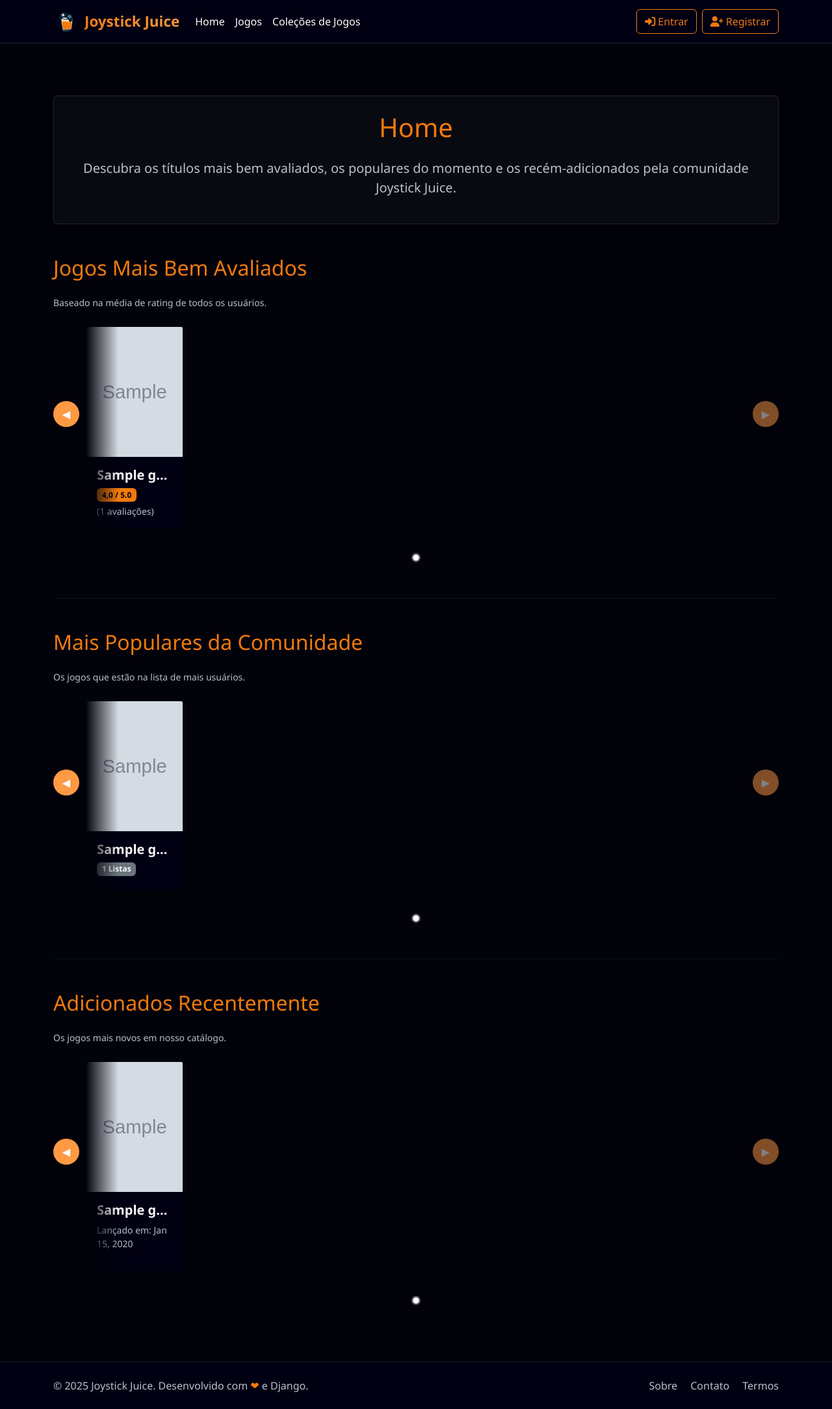
After one commit to Mxrlrey/Joystick_Juice, a Django app: page /game/ in a window 1280 px wide. The commit adds this page. Shown: the whole page at 65% size. Run offline with Django 5.2, Linux system fonts and the light colour scheme; tables that the repository leaves empty hold one stand-in row (values such as "Sample post"); grey boxes marked "Sample" are stand-in pictures; some libraries are stand-ins or nearby versions.

Commit message:
feat(game): add homepage logic for most played, recent and top-rated games

```diff
--- a/code/club/views.py
+++ b/code/club/views.py
@@ -116,6 +116,7 @@ def club_chat(request, club_id):
     }
     return render(request, 'club/chat.html', context)
 
+#List User Clubs
 @login_required
 def list_user_clubs(request, user_id):
     target_user = get_object_or_404(User, id=user_id)
--- a/code/game/urls.py
+++ b/code/game/urls.py
@@ -1,8 +1,10 @@
 from django.urls import path
 from django.contrib.auth import views as auth_views
 from . import views
+from game.views import home_page
 
 urlpatterns = [
+    path('home/', home_page, name='home'),
     path("list", views.list_games, name="list_game"),
     path('<int:game_id>/', views.game_detail, name='game_detail'),
     path('form/add/', views.create_game, name='create_game'),
@@ -16,4 +18,5 @@ urlpatterns = [
     path('game/remove/<int:game_id>/', views.remove_from_list, name='remove_from_list'),
     path("game/<int:game_id>/favorite/", views.toggle_favorite, name="toggle_favorite"),
     path("game/<int:game_id>/like/", views.toggle_like, name="toggle_like"),
+    path('', views.home_page, name='home'),
 ]
--- a/code/game/views.py
+++ b/code/game/views.py
@@ -386,3 +386,38 @@ def toggle_like(request, game_id):
         messages.success(request, f"Você curtiu '{game.title}'!")
 
     return redirect(request.META.get("HTTP_REFERER", "/"))
+
+
+def home_page(request):
+    # --- 1. Mais Bem Avaliados (Top Rated) ---
+    # CORRIGIDO: Adicionamos list_count (Count('usergamelist')) para que possamos usá-lo no order_by
+    top_rated_games = Game.objects.annotate(
+        avg_rating=Avg('review__rating'),
+        list_count=Count('usergamelist') # ANOTAÇÃO ADICIONADA: Usada como critério de desempate
+    ).filter(
+        avg_rating__isnull=False
+    ).order_by('-avg_rating', '-list_count')[:10]  # Ordena pela maior média, desempata pela popularidade
+
+    # --- 2. Mais Populares (Most Popular) ---
+    # Esta query já está correta, pois define e usa 'list_count'
+    popular_games_qs = Game.objects.annotate(
+        list_count=Count('usergamelist')
+    ).order_by('-list_count')
+
+    popular_games = popular_games_qs[:10]
+
+    if not popular_games.exists():
+        # Fallback para jogos aleatórios se não houver listas
+        popular_games = Game.objects.all().order_by('?')[:10]
+
+    # --- 3. Adicionados Recentemente (Recently Added) ---
+    # CORRIGIDO: 'created_at' não existe. Usando 'release_date' como substituto.
+    recent_games = Game.objects.all().order_by('-release_date')[:10]
+
+    context = {
+        'top_rated_games': top_rated_games,
+        'popular_games': popular_games,
+        'recent_games': recent_games,
+    }
+
+    return render(request, "game/home.html", context)
--- a/code/joystickjuice/urls.py
+++ b/code/joystickjuice/urls.py
@@ -2,6 +2,7 @@ from django.contrib import admin
 from django.urls import include, path
 from django.conf import settings
 from django.conf.urls.static import static
+from game.views import home_page
 
 urlpatterns = [
     path('admin/', admin.site.urls),
@@ -11,6 +12,7 @@ urlpatterns = [
     path('review/', include('review.urls')),
     path('club/', include('club.urls')),
     path('collections/', include('collection.urls')),
+    path("", include("game.urls")),
 ]
 
 if settings.DEBUG:
--- /dev/null
+++ b/code/static/css/game/home.css
@@ -0,0 +1,201 @@
+.carousel-scroll-container {
+    -webkit-overflow-scrolling: touch;
+    scrollbar-width: none;
+    scroll-behavior: smooth;
+    padding: 10px 0;
+}
+
+.carousel-scroll-container::-webkit-scrollbar {
+    display: none;
+}
+
+.game-card-wrapper {
+    width: 150px;
+    transition: transform 0.3s ease;
+}
+
+.game-card-wrapper:hover {
+    transform: translateY(-5px);
+}
+
+.game-cover-img {
+    height: 200px;
+    object-fit: cover;
+    border-radius: var(--radius) var(--radius) 0 0;
+    transition: transform 0.3s ease;
+}
+
+.game-card-wrapper:hover .game-cover-img {
+    transform: scale(1.03);
+}
+
+.truncate-text {
+    white-space: nowrap;
+    overflow: hidden;
+    text-overflow: ellipsis;
+}
+
+.game-card-wrapper .card-body .d-flex {
+    flex-direction: column !important;
+    align-items: flex-start !important;
+}
+
+.game-card-wrapper .card-body .d-flex > .badge {
+    margin-bottom: 4px;
+    margin-right: 0 !important;
+}
+
+.game-card-wrapper .card-body .small {
+    white-space: normal;
+}
+
+@media (max-width: 576px) {
+    .game-card-wrapper {
+        width: 140px;
+    }
+}
+
+.game-card-wrapper a {
+    text-decoration: none !important;
+    color: inherit !important;
+    display: block;
+    height: 100%;
+}
+
+.game-card-wrapper a:hover {
+    text-decoration: none !important;
+}
+
+.carousel-wrapper {
+    position: relative;
+    padding: 0 50px;
+}
+
+.carousel-btn {
+    position: absolute;
+    top: 38%;
+    transform: translateY(-50%);
+    width: 40px;
+    height: 40px;
+    border-radius: 50%;
+    background: var(--accent-2);
+    color: white;
+    border: none;
+    display: flex;
+    align-items: center;
+    justify-content: center;
+    cursor: pointer;
+    z-index: 10;
+    transition: all 0.3s ease;
+    box-shadow: 0 4px 12px rgba(0, 0, 0, 0.2);
+}
+
+.carousel-btn:hover {
+    background: var(--accent-1);
+    transform: translateY(-50%) scale(1.1);
+    box-shadow: 0 6px 16px rgba(0, 0, 0, 0.3);
+}
+
+.carousel-btn:active {
+    transform: translateY(-50%) scale(0.95);
+}
+
+.prev-btn {
+    left: 0;
+}
+
+.next-btn {
+    right: 0;
+}
+
+.carousel-dots {
+    display: flex;
+    justify-content: center;
+    gap: 8px;
+    margin-top: 20px;
+    padding: 10px 0;
+}
+
+.carousel-dots span {
+    width: 8px;
+    height: 8px;
+    border-radius: 50%;
+    background: rgba(255, 255, 255, 0.4);
+    cursor: pointer;
+    transition: all 0.3s ease;
+}
+
+.carousel-dots span:hover {
+    background: rgba(255, 255, 255, 0.8);
+    transform: scale(1.2);
+}
+
+.carousel-dots span.active {
+    background: white;
+    transform: scale(1.2);
+    box-shadow: 0 0 0 2px rgba(255, 255, 255, 0.3);
+}
+
+@media (max-width: 768px) {
+    .carousel-wrapper {
+        padding: 0 40px;
+    }
+
+    .carousel-btn {
+        width: 36px;
+        height: 36px;
+        font-size: 0.9rem;
+    }
+}
+
+@media (max-width: 576px) {
+    .carousel-wrapper {
+        padding: 0 35px;
+    }
+
+    .carousel-btn {
+        width: 32px;
+        height: 32px;
+        font-size: 0.8rem;
+    }
+}
+
+.carousel-scroll-container:not(:has(.flex-shrink-0:nth-child(5))) ~ .carousel-btn {
+    opacity: 0.5;
+    cursor: not-allowed;
+    pointer-events: none;
+}
+
+.carousel-scroll-container {
+    mask-image: linear-gradient(
+        to right,
+        transparent 0%,
+        black 50px,
+        black calc(100% - 50px),
+        transparent 100%
+    );
+}
+
+@media (max-width: 768px) {
+    .carousel-scroll-container {
+        mask-image: linear-gradient(
+            to right,
+            transparent 0%,
+            black 40px,
+            black calc(100% - 40px),
+            transparent 100%
+        );
+    }
+}
+
+@media (max-width: 576px) {
+    .carousel-scroll-container {
+        mask-image: linear-gradient(
+            to right,
+            transparent 0%,
+            black 35px,
+            black calc(100% - 35px),
+            transparent 100%
+        );
+    }
+}
--- a/code/static/css/global/base.css
+++ b/code/static/css/global/base.css
@@ -115,6 +115,10 @@ hr{
     color: white;
     transform: translateY(-2px);
     box-shadow: 0 4px 12px rgba(220, 53, 69, 0.4);
+}
+
+.alert-danger {
+    --bs-alert-bg: #351215;
 }
 
 /* ============================
--- a/code/templates/_navbar.html
+++ b/code/templates/_navbar.html
@@ -18,14 +18,14 @@
         <div class="collapse navbar-collapse" id="navbarNav">
             <ul class="navbar-nav me-auto mb-2 mb-lg-0">
                 <li class="nav-item">
-                    <a class="nav-link" href="#">Home</a>
+                    <a class="nav-link" href="{% url 'home' %}">Home</a>
                 </li>
                 <li class="nav-item">
-                    <a class="nav-link" href="#">Jogos</a>
+                    <a class="nav-link" href="{% url 'list_game' %}">Jogos</a>
                 </li>
                 {% if user.is_authenticated %}
                 <li class="nav-item">
-                    <a class="nav-link" href="#">Minha Biblioteca</a>
+                    <a class="nav-link" href="{% url 'my_game_list' %}">Minha Biblioteca</a>
                 </li>
                 {% endif %}
                 <li class="nav-item">
--- a/code/templates/club/chat.html
+++ b/code/templates/club/chat.html
@@ -10,7 +10,7 @@
     <div class="panel p-4 p-md-5 mx-auto" style="max-width: 800px;">
 
         <h1 class="mb-4 theme-accent">
-            <i class="fas fa-comments me-3"></i> Chat do Clube: {{ club.name }}
+            Chat do Clube: {{ club.name }}
         </h1>
 
         <p class="mb-4">
--- a/code/templates/club/detail.html
+++ b/code/templates/club/detail.html
@@ -10,7 +10,7 @@
     <div class="panel p-4 p-md-5 mx-auto" style="max-width: 900px;">
 
         <h1 class="mb-4 theme-accent display-4">
-            <i class="fas fa-users-cog me-3"></i> {{ club.name }}
+            <strong>{{ club.name }}</strong>
         </h1>
 
         <hr>
--- a/code/templates/club/form.html
+++ b/code/templates/club/form.html
@@ -15,11 +15,11 @@
 
             <h1 class="mb-4 theme-accent">
                 {% if action == 'create' %}
-                    <i class="fas fa-plus-circle me-2"></i> Criar Clube
+                    Criar Clube
                 {% elif action == 'edit' %}
-                    <i class="fas fa-edit me-2"></i> Editar Clube
+                    Editar Clube
                 {% elif action == 'delete' %}
-                    <i class="fas fa-trash-alt me-2"></i> Excluir Clube
+                    Excluir Clube
                 {% endif %}
             </h1>
 
--- /dev/null
+++ b/code/templates/game/home.html
@@ -0,0 +1,142 @@
+{% extends "base.html" %}
+{% load static %}
+
+{% block title %}Home | Joystick Juice{% endblock %}
+
+{% block extra_css %}
+<link rel="stylesheet" href="{% static 'css/game/home.css' %}">
+{% endblock extra_css %}
+
+{% block content %}
+<div class="container my-5">
+
+<header class="text-center mb-5 p-4 rounded glass-effect shadow-lg">
+    <h1 class="mb-4 theme-accent">Home</h1>
+    <p class="lead text-muted">Descubra os títulos mais bem avaliados, os populares do momento e os recém-adicionados pela comunidade Joystick Juice.</p>
+</header>
+
+{% if top_rated_games %}
+<section class="game-carousel-section mb-5">
+    <h2 class="mb-4 theme-accent">Jogos Mais Bem Avaliados</h2>
+    <p class="text-muted small mb-3">Baseado na média de rating de todos os usuários.</p>
+
+    <div class="carousel-wrapper">
+
+        <button class="carousel-btn prev-btn" onclick="scrollCarousel(this, -1)">◀</button>
+
+        <div class="d-flex flex-row flex-nowrap overflow-auto carousel-scroll-container">
+            {% for game in top_rated_games %}
+            <div class="game-card-wrapper flex-shrink-0 me-3">
+                <a href="{% url 'game_detail' game.pk %}" class="card bg-deep border-soft h-100 transition-hover">
+                    <img src="{{ game.cover_url }}" class="card-img-top game-cover-img" alt="{{ game.title }}"
+                         onerror="this.onerror=null; this.src='https://placehold.co/150x200/222/fff?text={{ game.title|truncatechars:10 }}';">
+
+                    <div class="card-body p-3">
+                        <h5 class="card-title text-light mb-1 truncate-text fw-bold">{{ game.title }}</h5>
+                        <div class="d-flex align-items-center mt-2">
+                            <span class="badge bg-primary theme-accent-bg me-2">
+                                {{ game.avg_rating|floatformat:1 }} / 5.0
+                            </span>
+                            <span class="small text-muted">
+                                ({{ game.review_set.count }} avaliações)
+                            </span>
+                        </div>
+                    </div>
+                </a>
+            </div>
+            {% endfor %}
+        </div>
+
+        <button class="carousel-btn next-btn" onclick="scrollCarousel(this, 1)">▶</button>
+
+        <div class="carousel-dots"></div>
+    </div>
+</section>
+<hr class="my-5">
+{% endif %}
+
+{% if popular_games %}
+<section class="game-carousel-section mb-5">
+    <h2 class="mb-4 theme-accent">Mais Populares da Comunidade</h2>
+    <p class="text-muted small mb-3">Os jogos que estão na lista de mais usuários.</p>
+
+    <div class="carousel-wrapper">
+
+        <button class="carousel-btn prev-btn" onclick="scrollCarousel(this, -1)">◀</button>
+
+        <div class="d-flex flex-row flex-nowrap overflow-auto carousel-scroll-container">
+            {% for game in popular_games %}
+            <div class="game-card-wrapper flex-shrink-0 me-3">
+                <a href="{% url 'game_detail' game.pk %}" class="card bg-deep border-soft h-100 transition-hover">
+                    <img src="{{ game.cover_url }}" class="card-img-top game-cover-img" alt="{{ game.title }}"
+                         onerror="this.onerror=null; this.src='https://placehold.co/150x200/222/fff?text={{ game.title|truncatechars:10 }}';">
+
+                    <div class="card-body p-3">
+                        <h5 class="card-title text-light mb-1 truncate-text fw-bold">{{ game.title }}</h5>
+                        <div class="d-flex align-items-center mt-2">
+                            <span class="badge bg-secondary text-light me-2">
+                                {{ game.list_count }} Listas
+                            </span>
+                        </div>
+                    </div>
+                </a>
+            </div>
+            {% endfor %}
+        </div>
+
+        <button class="carousel-btn next-btn" onclick="scrollCarousel(this, 1)">▶</button>
+
+        <div class="carousel-dots"></div>
+    </div>
+</section>
+<hr class="my-5">
+{% endif %}
+
+{% if recent_games %}
+<section class="game-carousel-section mb-5">
+    <h2 class="mb-4 theme-accent">Adicionados Recentemente</h2>
+    <p class="text-muted small mb-3">Os jogos mais novos em nosso catálogo.</p>
+
+    <div class="carousel-wrapper">
+
+        <button class="carousel-btn prev-btn" onclick="scrollCarousel(this, -1)">◀</button>
+
+        <div class="d-flex flex-row flex-nowrap overflow-auto carousel-scroll-container">
+            {% for game in recent_games %}
+            <div class="game-card-wrapper flex-shrink-0 me-3">
+                <a href="{% url 'game_detail' game.pk %}" class="card bg-deep border-soft h-100 transition-hover">
+                    <img src="{{ game.cover_url }}" class="card-img-top game-cover-img" alt="{{ game.title }}"
+                         onerror="this.onerror=null; this.src='https://placehold.co/150x200/222/fff?text={{ game.title|truncatechars:10 }}';">
+
+                    <div class="card-body p-3">
+                        <h5 class="card-title text-light mb-1 truncate-text fw-bold">{{ game.title }}</h5>
+                        <p class="small text-muted mt-2">
+                            Lançado em: {{ game.release_date|date:"M d, Y" }}
+                        </p>
+                    </div>
+                </a>
+            </div>
+            {% endfor %}
+        </div>
+
+        <button class="carousel-btn next-btn" onclick="scrollCarousel(this, 1)">▶</button>
+
+        <div class="carousel-dots"></div>
+    </div>
+</section>
+{% endif %}
+
+{% if not top_rated_games and not popular_games and not recent_games %}
+<div class="alert alert-primary text-center my-5 panel">
+    <h4 class="alert-heading">Catálogo Vazio!</h4>
+    <p>Parece que não há jogos suficientes ainda. Adicione novos títulos!</p>
+</div>
+{% endif %}
+
+</div>
+
+{% block extra_js %}
+<script src="{% static 'js/game/home.js' %}"></script>
+{% endblock extra_js %}
+
+{% endblock content %}
```
Also changed, not shown: code/static/js/game/home.js (added, +47 -0 lines).
